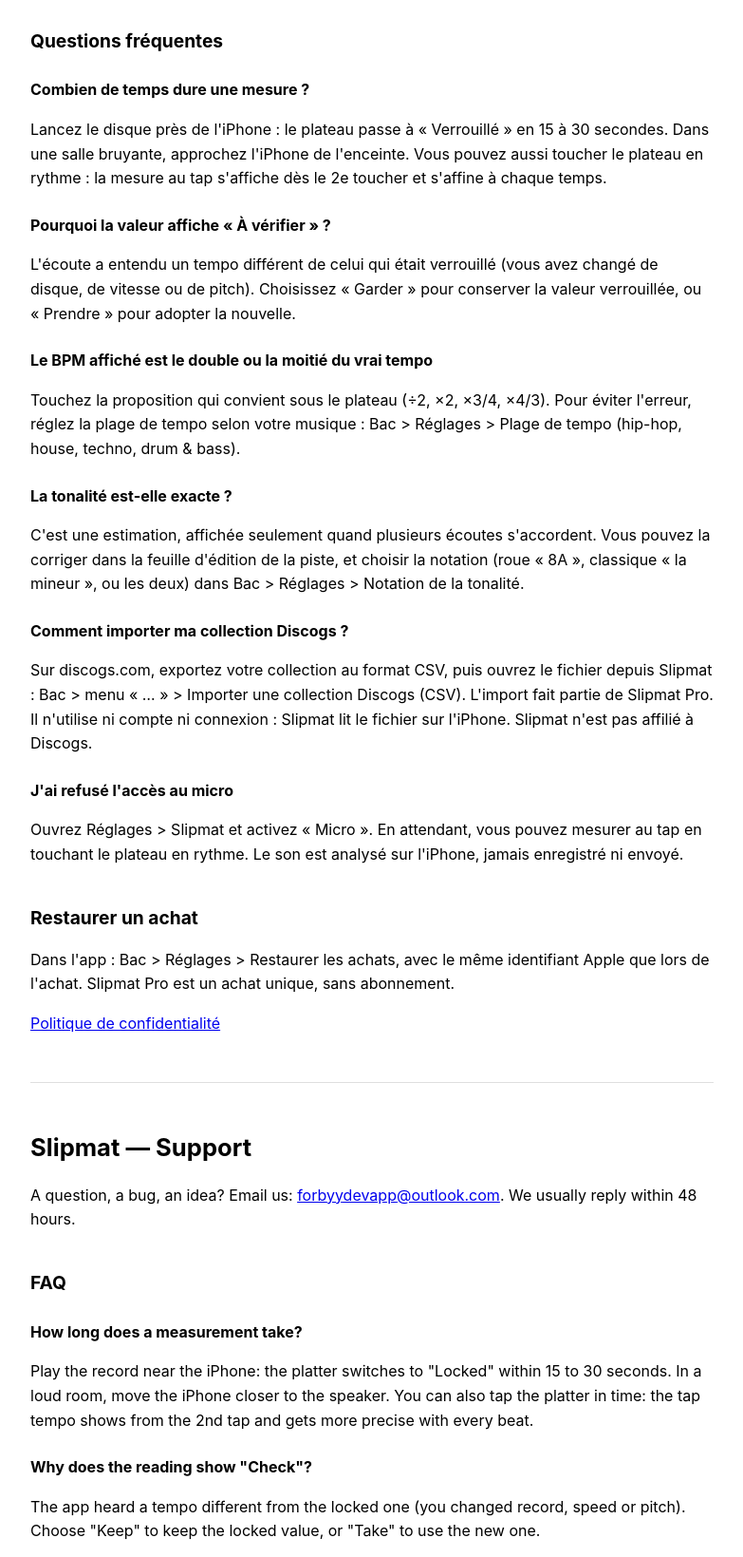
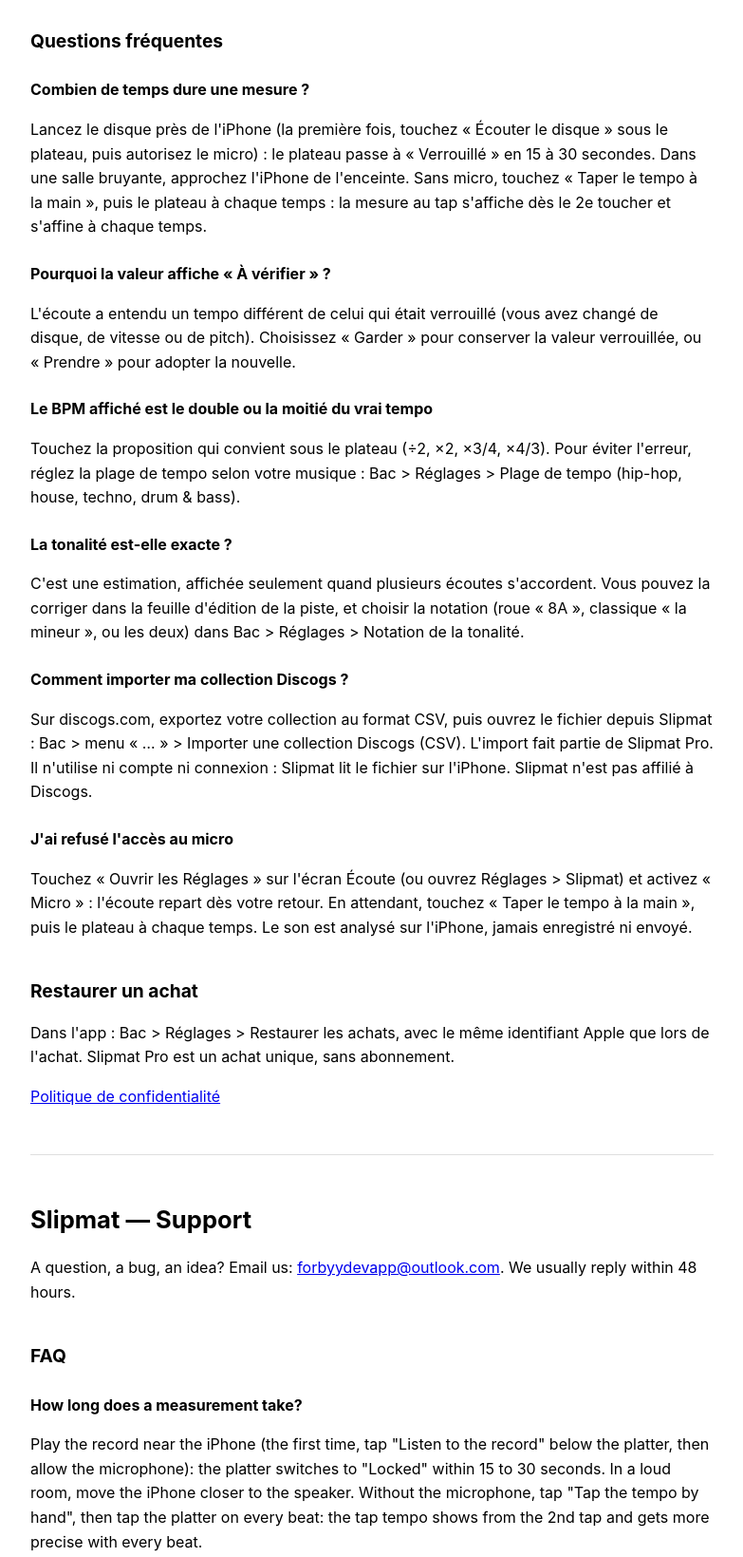
Before and after one commit to Forbyyy/studio-legal, a plain HTML site: page bpm-dj/support.html in a window 1280 px wide. Shown: the part 160-1799 px from the top of the page at 95% size, without its empty margins (248-1031 px from the left). Drawn offline with Linux system fonts and the light colour scheme.

Commit message:
Slipmat : pages légales mises à jour (micro)
Co-Authored-By: Claude Opus 5.5 <noreply@anthropic.com>

```diff
--- a/bpm-dj/support.html
+++ b/bpm-dj/support.html
@@ -19,7 +19,7 @@
 <h2>Questions fréquentes</h2>
 
 <h3>Combien de temps dure une mesure ?</h3>
-<p>Lancez le disque près de l'iPhone : le plateau passe à « Verrouillé » en 15 à 30 secondes. Dans une salle bruyante, approchez l'iPhone de l'enceinte. Vous pouvez aussi toucher le plateau en rythme : la mesure au tap s'affiche dès le 2e toucher et s'affine à chaque temps.</p>
+<p>Lancez le disque près de l'iPhone (la première fois, touchez « Écouter le disque » sous le plateau, puis autorisez le micro) : le plateau passe à « Verrouillé » en 15 à 30 secondes. Dans une salle bruyante, approchez l'iPhone de l'enceinte. Sans micro, touchez « Taper le tempo à la main », puis le plateau à chaque temps : la mesure au tap s'affiche dès le 2e toucher et s'affine à chaque temps.</p>
 
 <h3>Pourquoi la valeur affiche « À vérifier » ?</h3>
 <p>L'écoute a entendu un tempo différent de celui qui était verrouillé (vous avez changé de disque, de vitesse ou de pitch). Choisissez « Garder » pour conserver la valeur verrouillée, ou « Prendre » pour adopter la nouvelle.</p>
@@ -34,7 +34,7 @@
 <p>Sur discogs.com, exportez votre collection au format CSV, puis ouvrez le fichier depuis Slipmat : Bac &gt; menu « … » &gt; Importer une collection Discogs (CSV). L'import fait partie de Slipmat Pro. Il n'utilise ni compte ni connexion : Slipmat lit le fichier sur l'iPhone. Slipmat n'est pas affilié à Discogs.</p>
 
 <h3>J'ai refusé l'accès au micro</h3>
-<p>Ouvrez Réglages &gt; Slipmat et activez « Micro ». En attendant, vous pouvez mesurer au tap en touchant le plateau en rythme. Le son est analysé sur l'iPhone, jamais enregistré ni envoyé.</p>
+<p>Touchez « Ouvrir les Réglages » sur l'écran Écoute (ou ouvrez Réglages &gt; Slipmat) et activez « Micro » : l'écoute repart dès votre retour. En attendant, touchez « Taper le tempo à la main », puis le plateau à chaque temps. Le son est analysé sur l'iPhone, jamais enregistré ni envoyé.</p>
 
 <h2>Restaurer un achat</h2>
 <p>Dans l'app : Bac &gt; Réglages &gt; Restaurer les achats, avec le même identifiant Apple que lors de l'achat. Slipmat Pro est un achat unique, sans abonnement.</p>
@@ -49,7 +49,7 @@
 <h2>FAQ</h2>
 
 <h3>How long does a measurement take?</h3>
-<p>Play the record near the iPhone: the platter switches to "Locked" within 15 to 30 seconds. In a loud room, move the iPhone closer to the speaker. You can also tap the platter in time: the tap tempo shows from the 2nd tap and gets more precise with every beat.</p>
+<p>Play the record near the iPhone (the first time, tap "Listen to the record" below the platter, then allow the microphone): the platter switches to "Locked" within 15 to 30 seconds. In a loud room, move the iPhone closer to the speaker. Without the microphone, tap "Tap the tempo by hand", then tap the platter on every beat: the tap tempo shows from the 2nd tap and gets more precise with every beat.</p>
 
 <h3>Why does the reading show "Check"?</h3>
 <p>The app heard a tempo different from the locked one (you changed record, speed or pitch). Choose "Keep" to keep the locked value, or "Take" to use the new one.</p>
@@ -64,7 +64,7 @@
 <p>On discogs.com, export your collection as a CSV file, then open it from Slipmat: Crate &gt; "…" menu &gt; Import a Discogs collection (CSV). Importing is part of Slipmat Pro. It needs no account and no connection: Slipmat reads the file on the iPhone. Slipmat is not affiliated with Discogs.</p>
 
 <h3>I denied microphone access</h3>
-<p>Open Settings &gt; Slipmat and turn on "Microphone". Meanwhile, you can measure by tapping the platter in time. Audio is analyzed on the iPhone, never recorded or sent.</p>
+<p>Tap "Open Settings" on the Listen screen (or open Settings &gt; Slipmat) and turn on "Microphone": listening starts again as soon as you come back. Meanwhile, tap "Tap the tempo by hand", then tap the platter on every beat. Audio is analyzed on the iPhone, never recorded or sent.</p>
 
 <h2>Restore a purchase</h2>
 <p>In the app: Crate &gt; Settings &gt; Restore Purchases, using the same Apple Account you bought with. Slipmat Pro is a one-time purchase, with no subscription.</p>
```
Also changed, not shown: bpm-dj/confidentialite.html (+3 -3 lines).
